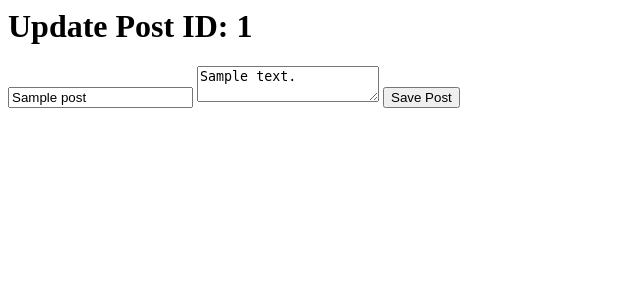
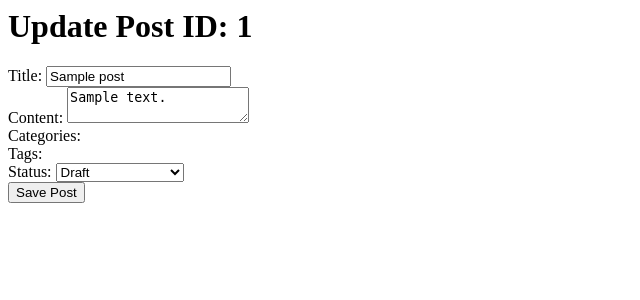
Before and after one commit to StrikerFest/project_blog, a PHP site: template templates/admin/post/edit.php in a window 1280 px wide. Shown: the top 300 px of the page, without its empty margins (0-640 px from the left). Run offline with PHP 8.4, Linux system fonts and the light colour scheme; the template is opened without the code that fills it: most values are stand-ins (such as "Sample title", 1, 10 or a date in 2020); data that the repository does not hold is empty.

Commit message:
- Sửa lại trang thêm và sửa posting

```diff
--- a/templates/admin/post/edit.php
+++ b/templates/admin/post/edit.php
@@ -8,20 +8,67 @@ use inc\helpers\Common;
 
 // Import dữ liệu header của Admin
 Common::requireTemplate('admin/layouts/headers.php', ['title' => 'burogu']);
+
+// Test data
+$args['post']['author_id'] = 0;
+$args['categories'] = [];
+$args['tags'] = [];
+$args['post']['status'] = [];
 ?>
 
 <body>
-    <div class="container">
+<div class="post-edit-container">
     <?php if(isset($args['post']['id'])): ?>
-        <h1>Update Post ID: <?= $args['post']['id'] ?></h1>
+        <h1 class="post-edit-title">Update Post ID: <?= $args['post']['id'] ?></h1>
     <?php else: ?>
-        <h1>Create New Post</h1>
+        <h1 class="post-edit-title">Create New Post</h1>
     <?php endif; ?>
-        <form id="createPostForm" method="POST">
+    <form id="post-edit-createPostForm" method="POST">
         <input type="hidden" value="<?= $args['post']['id'] ?? '' ?>" name="id" />
-            <input type="text" value="<?= $args['post']['title'] ?? '' ?>" name="title" placeholder="Title" required>
-            <textarea name="content" placeholder="Content" required><?= $args['post']['content'] ?? '' ?></textarea>
-            <button type="submit" class="btn">Save Post</button>
+        <input type="hidden" value="<?= $args['post']['author_id'] ?? $args['current_user_id'] ?>" name="author_id" />
+        <input type="hidden" value="<?= $args['post']['approved_by'] ?? '' ?>" name="approved_by" />
+
+        <div class="post-edit-field">
+            <label for="post-edit-title">Title:</label>
+            <input type="text" id="post-edit-title" name="title" value="<?= $args['post']['title'] ?? '' ?>" placeholder="Title" maxlength="255" required>
+        </div>
+
+        <div class="post-edit-field">
+            <label for="post-edit-content">Content:</label>
+            <textarea id="post-edit-content" name="content" placeholder="Content" required><?= $args['post']['content'] ?? '' ?></textarea>
+        </div>
+
+        <div class="post-edit-field">
+            <label>Categories:</label>
+            <?php foreach($args['categories'] as $category): ?>
+                <input type="checkbox" id="post-edit-category<?= $category['id'] ?>" name="categories[]" value="<?= $category['id'] ?>"
+                    <?php if(in_array($category['id'], $args['post']['categories'] ?? [])) echo 'checked'; ?>>
+                <label for="post-edit-category<?= $category['id'] ?>"><?= $category['name'] ?></label>
+            <?php endforeach; ?>
+        </div>
+
+        <div class="post-edit-field">
+            <label>Tags:</label>
+            <?php foreach($args['tags'] as $tag): ?>
+                <input type="checkbox" id="post-edit-tag<?= $tag['id'] ?>" name="tags[]" value="<?= $tag['id'] ?>"
+                    <?php if(in_array($tag['id'], $args['post']['tags'] ?? [])) echo 'checked'; ?>>
+                <label for="post-edit-tag<?= $tag['id'] ?>"><?= $tag['name'] ?></label>
+            <?php endforeach; ?>
+        </div>
+
+        <div class="post-edit-field">
+            <label for="post-edit-status">Status:</label>
+            <select id="post-edit-status" name="status" required>
+                <option value="draft" <?= isset($args['post']['status']) && $args['post']['status'] == 'draft' ? 'selected' : '' ?>>Draft</option>
+                <option value="pending_approval" <?= isset($args['post']['status']) && $args['post']['status'] == 'pending_approval' ? 'selected' : '' ?>>Pending Approval</option>
+                <option value="approved" <?= isset($args['post']['status']) && $args['post']['status'] == 'approved' ? 'selected' : '' ?>>Approved</option>
+                <option value="published" <?= isset($args['post']['status']) && $args['post']['status'] == 'published' ? 'selected' : '' ?>>Published</option>
+            </select>
+        </div>
+
+        <div class="post-edit-field">
+            <button type="submit" class="post-edit-btn">Save Post</button>
+        </div>
     </form>
 </div>
 <script src="<?= Common::getAssetPath('js/script.js') ?>"></script>
```
Lines whose indentation alone changed are shown as unchanged.
